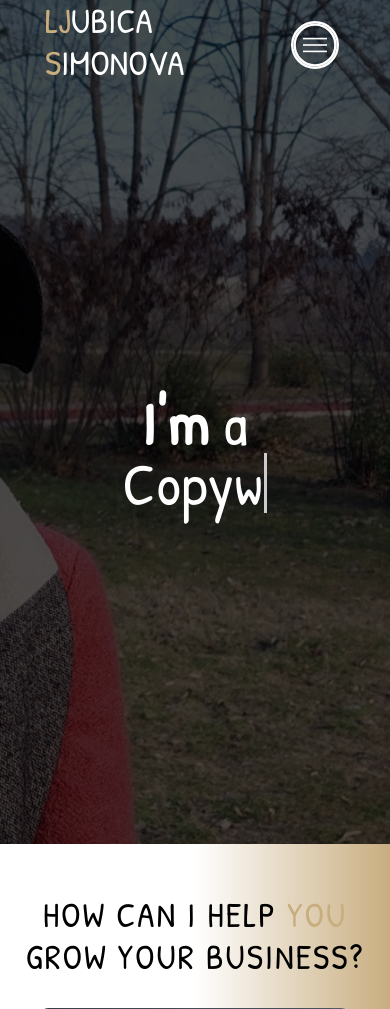
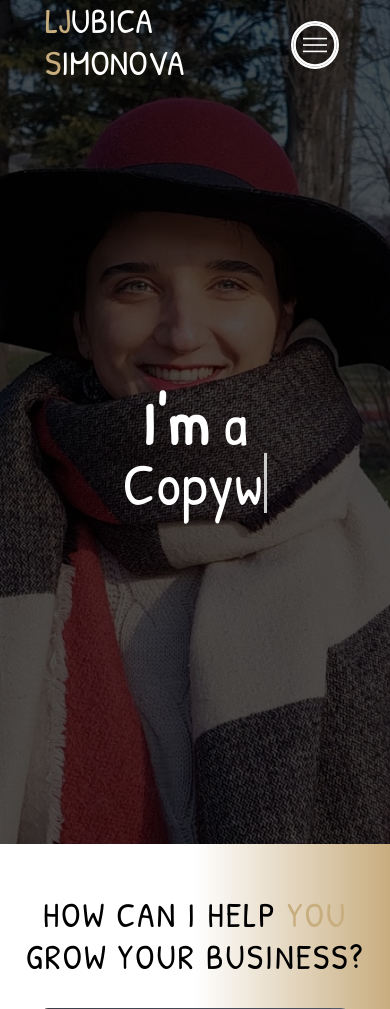
Before and after one commit to rahilka/personal-website, a PHP site: page / in a window 390 px wide. Shown: the top 1009 px of the page. Run offline with PHP 8.4, Linux system fonts and the light colour scheme; some libraries are stand-ins or nearby versions.

Commit message:
update media query

```diff
--- a/style.css
+++ b/style.css
@@ -207,7 +207,6 @@ p {
 #hero {
 	background-image: url(./img/bigger-down.jpg);
 	background-size: cover;
-	/* background-position: center; */
 	background-position: 0px -75px;
 	position: relative;
 	z-index: 1;
@@ -1247,7 +1246,7 @@ p {
   }
   @media screen and (min-width: 768px) and (max-width: 954px) {
 	#hero {
-		background-position: right;
+		background-position: bottom;
 	}
 	#header .header {
 		margin: 0;
@@ -1261,7 +1260,7 @@ p {
   }
   @media (max-width: 767px) {
 	#hero {
-		background-position: right;
+		background-position: bottom;
 	}
 	#header .header {
 		margin: 0;
```
